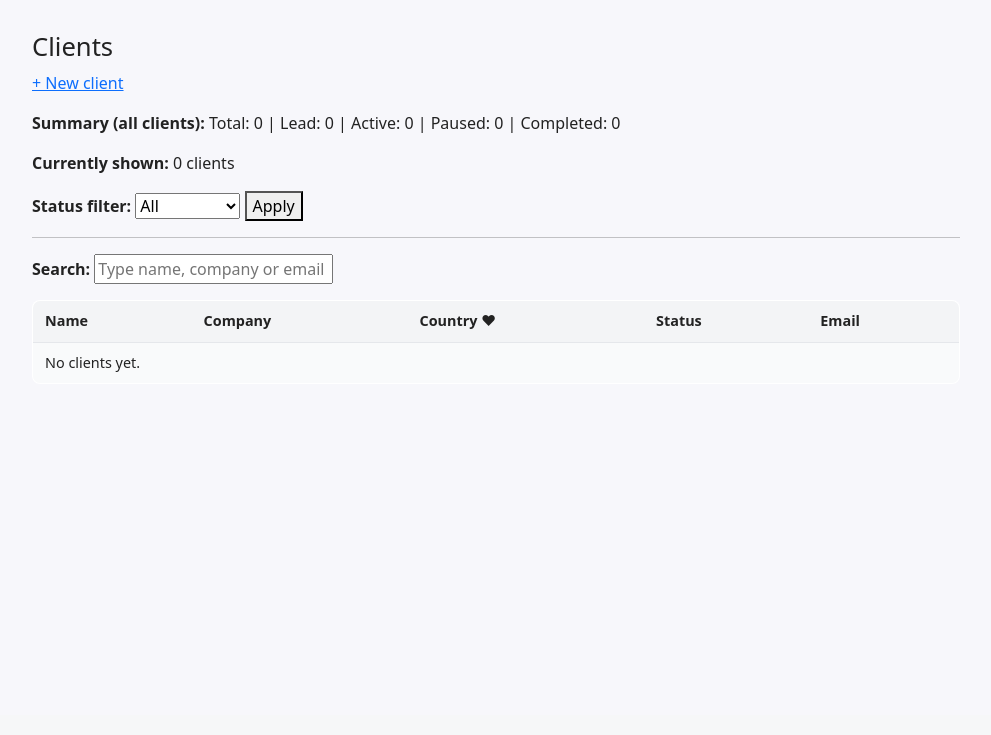
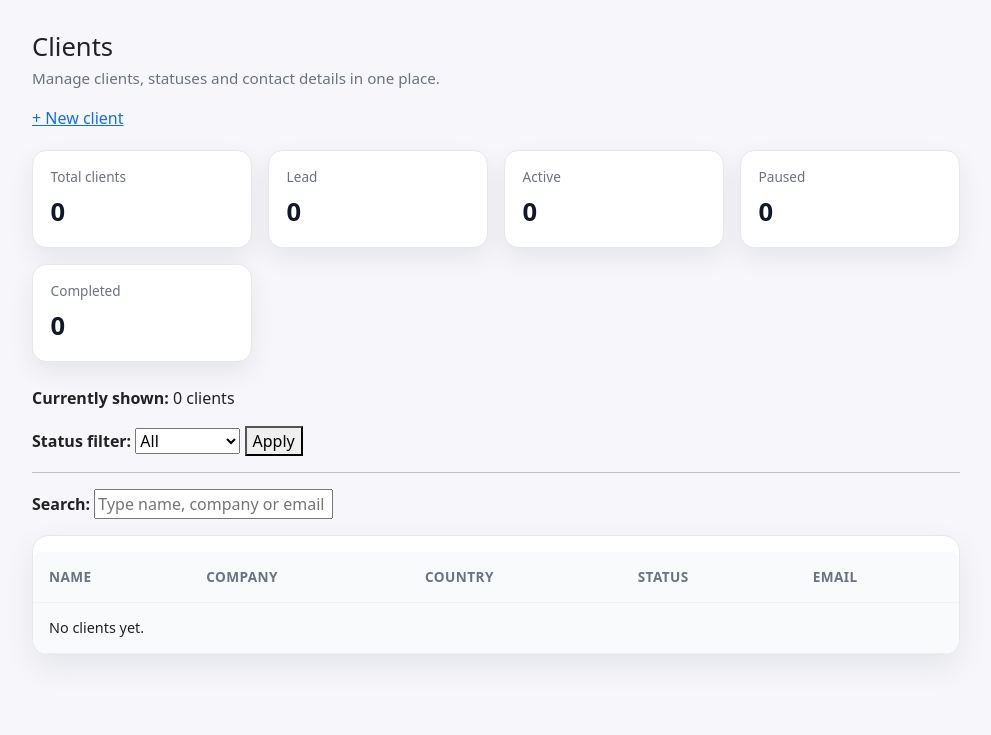
Before and after one commit to Annette3125/freelancer-crm, a Django app: page /clients/ in a window 1280 px wide. Shown: the part 85-820 px from the top of the page, without its empty margins (144-1135 px from the left). Before the commit the page ends 457 px from the top, so only its background shows below. Run offline with Django 5.2, Linux system fonts and the light colour scheme; the visitor is signed in with stand-in values (Sample User, id 1); data that the repository does not hold is empty.

Commit message:
polish clients list with dashbord-style layout

```diff
--- a/static/css/base.css
+++ b/static/css/base.css
@@ -205,7 +205,8 @@ input[type="date"] {
 .project-summary-label {
     font-weight: 600;
     font-size: 0.85rem;
-    color: #6b7280; /* švelni pilka */
+    color: #6b7280;
+    margin-right: 0.25rem;
 }
 
 .project-summary {
@@ -225,10 +226,6 @@ input[type="date"] {
     color: #4b5563; /* švelniai pilka */
 }
 
-.project-summary-label {
-    font-weight: 600;
-    margin-right: 0.25rem;
-}
 
 
 /* === Forms / cards === */
@@ -292,3 +289,79 @@ input[type="date"] {
 .btn-secondary:hover {
     background: #e5e7eb;
 }
+
+
+/* === Page subtitle === */
+
+.page-subtitle {
+    margin-top: -0.25rem;
+    margin-bottom: 1rem;
+    color: #6b7280;
+    font-size: 0.95rem;
+}
+
+/* === Dashboard stats === */
+
+.dashboard-stats {
+    display: grid;
+    grid-template-columns: repeat(auto-fit, minmax(180px, 1fr));
+    gap: 1rem;
+    margin: 1.25rem 0 1.5rem;
+}
+
+.stat-card {
+    background: #ffffff;
+    border: 1px solid #e5e7eb;
+    border-radius: 0.9rem;
+    padding: 1rem 1.1rem;
+    box-shadow: 0 10px 24px rgba(15, 23, 42, 0.08);
+}
+
+.stat-label {
+    font-size: 0.85rem;
+    color: #6b7280;
+    margin-bottom: 0.35rem;
+}
+
+.stat-value {
+    font-size: 1.6rem;
+    font-weight: 700;
+    color: #111827;
+}
+
+/* === Table card === */
+
+.table-card {
+    background: #ffffff;
+    border: 1px solid #e5e7eb;
+    border-radius: 1rem;
+    box-shadow: 0 12px 30px rgba(15, 23, 42, 0.08);
+    overflow: hidden;
+    margin-top: 1rem;
+}
+
+.crm-table {
+    width: 100%;
+    border-collapse: collapse;
+    background: #ffffff;
+}
+
+.crm-table th,
+.crm-table td {
+    padding: 0.9rem 1rem;
+    text-align: left;
+    border-bottom: 1px solid #eef2f7;
+    vertical-align: top;
+}
+
+.crm-table th {
+    background: #f8fafc;
+    font-size: 0.85rem;
+    text-transform: uppercase;
+    letter-spacing: 0.03em;
+    color: #6b7280;
+}
+
+.crm-table tr:hover td {
+    background: #fafcff;
+}
--- a/templates/clients/client_list.html
+++ b/templates/clients/client_list.html
@@ -7,18 +7,39 @@
 
     <h1>Clients</h1>
 
+    <p class="page-subtitle">Manage clients, statuses and contact details in one place.</p>
+
     <p>
         <a href="{% url 'client_create' %}">+ New client</a>
     </p>
 
-    <p>
-        <strong>Summary (all clients):</strong>
-        Total: {{ total_all }} |
-        Lead: {{ lead_count }} |
-        Active: {{ active_count }} |
-        Paused: {{ paused_count }} |
-        Completed: {{ completed_count }}
-    </p>
+
+<div class="dashboard-stats">
+    <div class="stat-card">
+        <div class="stat-label">Total clients</div>
+        <div class="stat-value">{{ total_all }}</div>
+    </div>
+
+    <div class="stat-card">
+        <div class="stat-label">Lead</div>
+        <div class="stat-value">{{ lead_count }}</div>
+    </div>
+
+    <div class="stat-card">
+        <div class="stat-label">Active</div>
+        <div class="stat-value">{{ active_count }}</div>
+    </div>
+
+    <div class="stat-card">
+        <div class="stat-label">Paused</div>
+        <div class="stat-value">{{ paused_count }}</div>
+    </div>
+
+    <div class="stat-card">
+        <div class="stat-label">Completed</div>
+        <div class="stat-value">{{ completed_count }}</div>
+    </div>
+</div>
 
     <p>
         <strong>Currently shown:</strong> {{ total }} client{% if total != 1 %}s{% endif %}
@@ -44,12 +65,12 @@
     <label for="client-search"><strong>Search:</strong></label>
     <input type="text" id="client-search" placeholder="Type name, company or email">
 </p>
-
-<table border="1">
+<div class="table-card">
+    <table class="crm-table">
         <tr>
             <th>Name</th>
             <th>Company</th>
-            <th>Country ❤</th>
+            <th>Country</th>
             <th>Status</th>
             <th>Email</th>
         </tr>
@@ -83,6 +104,8 @@
         </tr>
         {% endfor %}
     </table>
+
+</div>
 {% endblock %}
 
 {% block extra_js %}
```
